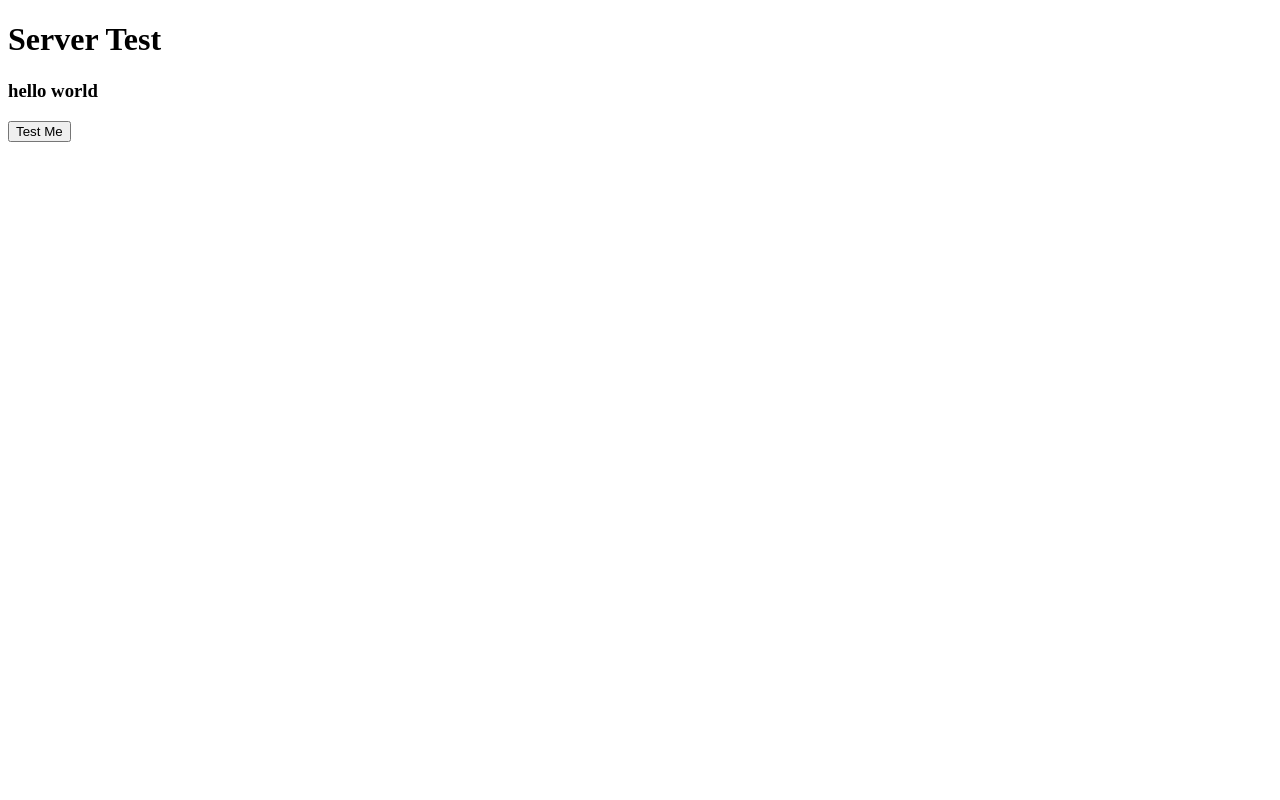
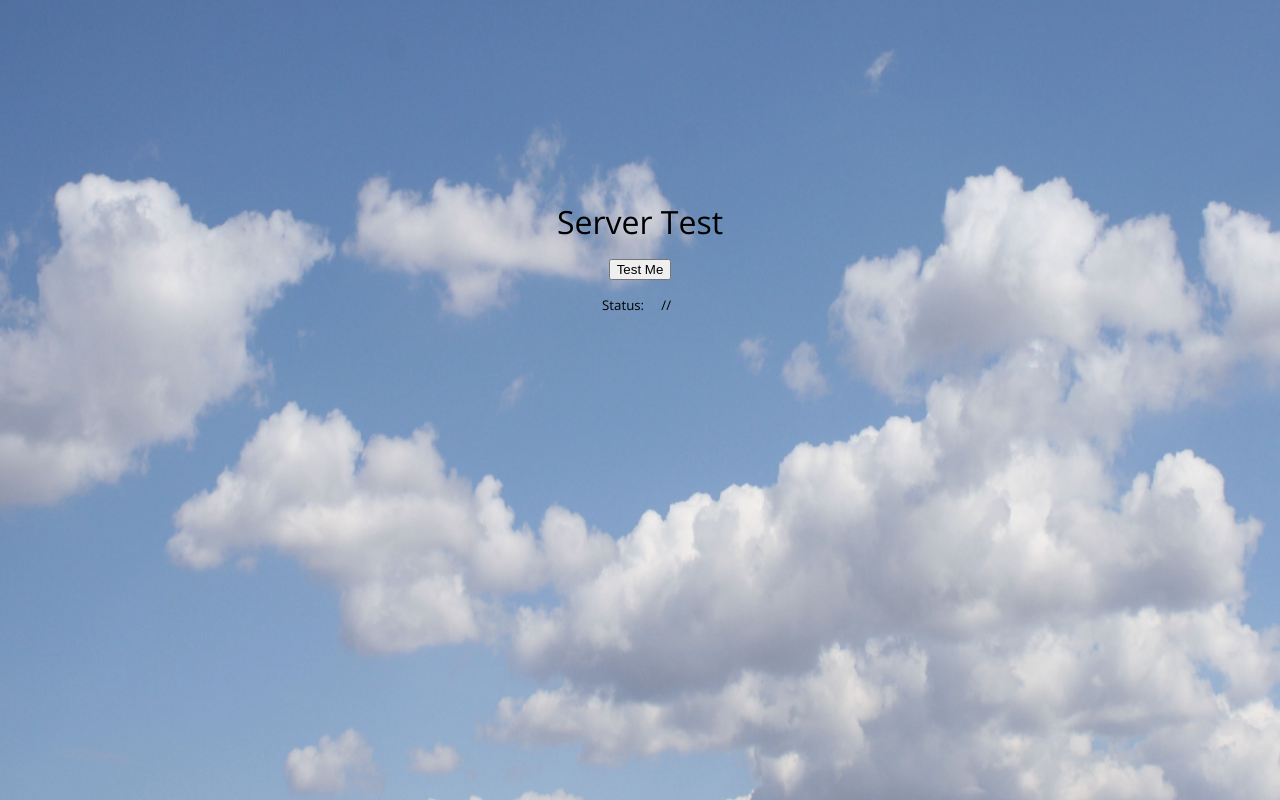
Before and after one commit to blakehagen/futbolwatch-server, a website: page public/index.html in a window 1280 px wide. Drawn offline with nearby package versions, Linux system fonts and the light colour scheme.

Commit message:
added styles

```diff
--- a/public/homeController.js
+++ b/public/homeController.js
@@ -4,8 +4,9 @@ angular.module('serverApp').controller('homeCtrl', function($scope, testService)
 
     $scope.data = function(){
         testService.getData().then(function(response){
-            $scope.test = response
             console.log(response);
+            $scope.status = response.status;
+            $scope.message = response.data;
         })
     };
 
--- a/public/index.html
+++ b/public/index.html
@@ -4,15 +4,19 @@
 <head>
     <meta charset="UTF-8">
     <title>Test Server</title>
+<link href='https://fonts.googleapis.com/css?family=Open+Sans:300' rel='stylesheet' type='text/css'>
+    <link rel="stylesheet" href="styles.css">
 </head>
 
 <body ng-controller="homeCtrl">
-    <h1>Server Test</h1>
-    <h3>{{test}}</h3>
-
-
-    <button ng-click="data()">Test Me</button>
-    <h6>{{message}}</h6>
+    <div class="main">
+        <h1>Server Test</h1>
+        <p></p>
+        <button ng-click="data()">Test Me</button>
+        <p>
+            <h5>Status:&nbsp;&nbsp;{{status}} &nbsp;&nbsp;//&nbsp;&nbsp; {{message}}</h5>
+        </p>
+    </div>
 
 
 
--- /dev/null
+++ b/public/styles.css
@@ -0,0 +1,30 @@
+* {
+    box-sizing: border-box;
+}
+
+html {
+    background: url('/assets/sky3-compressor.jpg') no-repeat center center fixed;
+	-webkit-background-size: cover;
+	-moz-background-size: cover;
+	-o-background-size: cover;
+	background-size: cover;
+}
+
+body {
+    margin: 0;
+    width: 100%;
+    height: 100%;
+}
+
+h1,h5 {
+    font-family: 'Open Sans', sans-serif;
+    margin: 0;
+    font-weight: 400;
+    color: #000;
+}
+
+.main {
+    width: 40%;
+    margin: 200px auto;
+    text-align: center;
+}
```
Also changed, not shown: public/assets/sky3-compressor.jpg (added), 2 other files.
